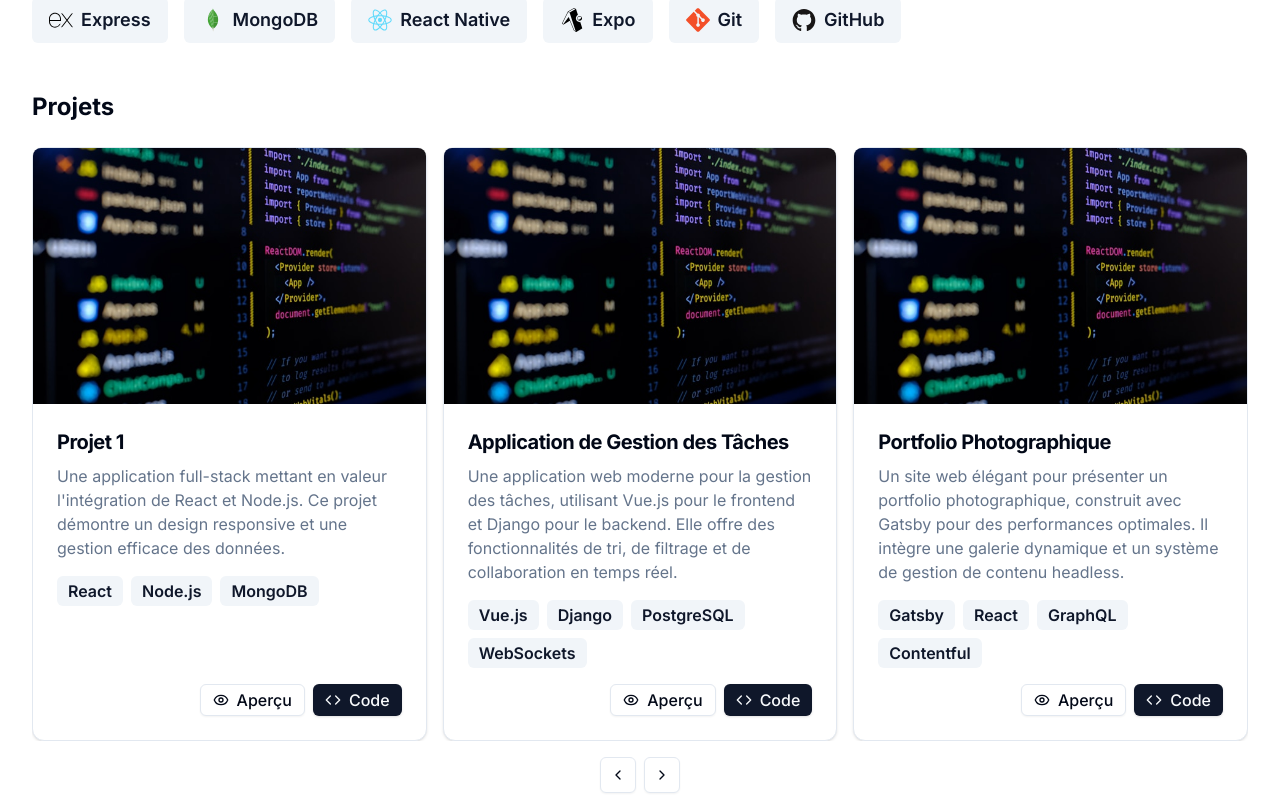
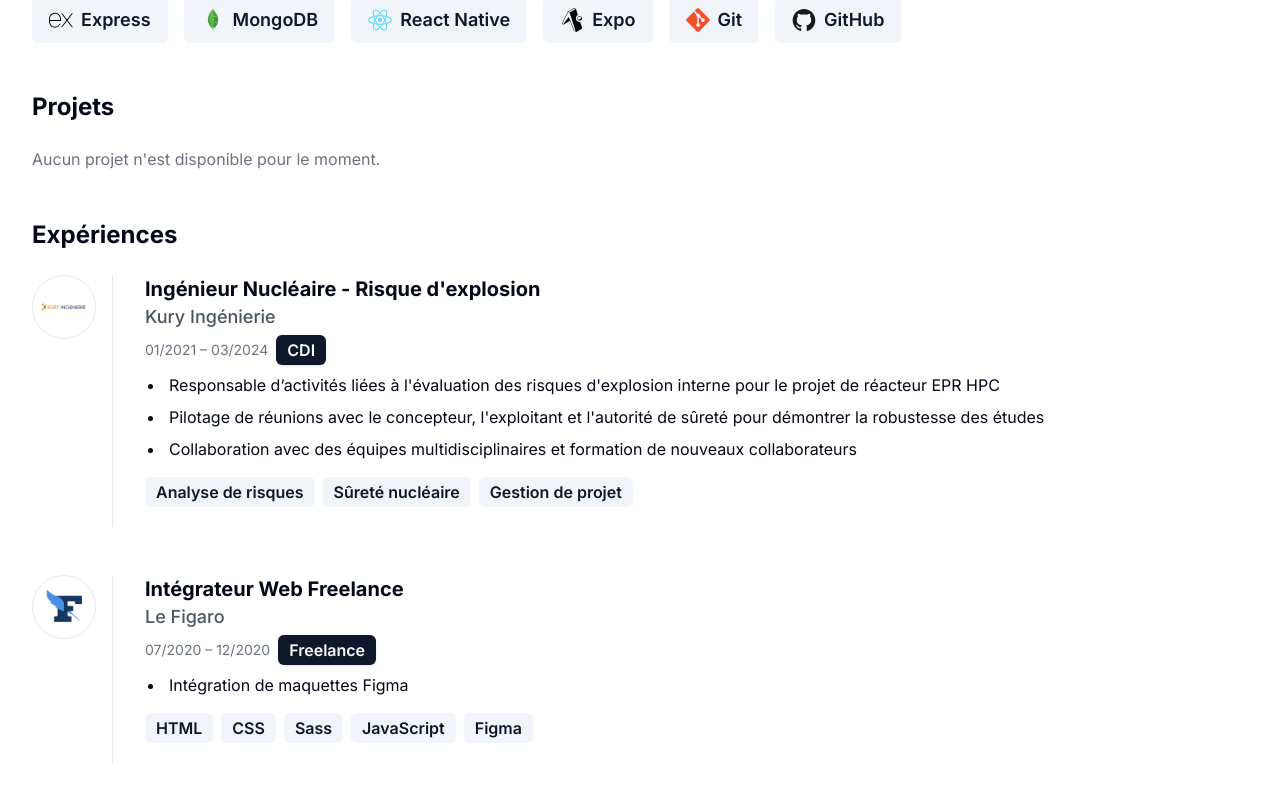
Before and after one commit to vinesk/my-portfolio, a Next.js app: page / in a window 1280 px wide. Shown: the part 626-1435 px from the top of the page. Built offline with nearby package versions, Linux system fonts and the light colour scheme.

Commit message:
Comment templates for projects

```diff
--- a/data/projects.ts
+++ b/data/projects.ts
@@ -11,44 +11,44 @@ export interface Project {
 }
 
 export const projects: Project[] = [
-  {
-    id: uuidv4(),
-    title: "Projet 1",
-    description:
-      "Une application full-stack mettant en valeur l'intégration de React et Node.js. Ce projet démontre un design responsive et une gestion efficace des données.",
-    // image: "https://placehold.co/600x400",
-    skills: ["React", "Node.js", "MongoDB"],
-    previewUrl: "https://project1.com",
-    codeUrl: "https://github.com/yourusername/project1",
-  },
-  {
-    id: uuidv4(),
-    title: "Application de Gestion des Tâches",
-    description:
-      "Une application web moderne pour la gestion des tâches, utilisant Vue.js pour le frontend et Django pour le backend. Elle offre des fonctionnalités de tri, de filtrage et de collaboration en temps réel.",
-    // image: "https://placehold.co/600x400",
-    skills: ["Vue.js", "Django", "PostgreSQL", "WebSockets"],
-    previewUrl: "https://taskmanager.example.com",
-    codeUrl: "https://github.com/yourusername/task-manager",
-  },
-  {
-    id: uuidv4(),
-    title: "Portfolio Photographique",
-    description:
-      "Un site web élégant pour présenter un portfolio photographique, construit avec Gatsby pour des performances optimales. Il intègre une galerie dynamique et un système de gestion de contenu headless.",
-    // image: "https://placehold.co/600x400",
-    skills: ["Gatsby", "React", "GraphQL", "Contentful"],
-    previewUrl: "https://photo-portfolio.example.com",
-    codeUrl: "https://github.com/yourusername/photo-portfolio",
-  },
-  {
-    id: uuidv4(),
-    title: "API de Recommandation de Films",
-    description:
-      "Une API RESTful développée avec FastAPI qui utilise des algorithmes de machine learning pour recommander des films basés sur les préférences de l'utilisateur et l'historique de visionnage.",
-    // image: "https://placehold.co/600x400",
-    skills: ["FastAPI", "Python", "Machine Learning", "SQLAlchemy"],
-    previewUrl: "https://movie-api.example.com/docs",
-    codeUrl: "https://github.com/yourusername/movie-recommendation-api",
-  },
+  // {
+  //   id: uuidv4(),
+  //   title: "Projet 1",
+  //   description:
+  //     "Une application full-stack mettant en valeur l'intégration de React et Node.js. Ce projet démontre un design responsive et une gestion efficace des données.",
+  //   // image: "https://placehold.co/600x400",
+  //   skills: ["React", "Node.js", "MongoDB"],
+  //   previewUrl: "https://project1.com",
+  //   codeUrl: "https://github.com/yourusername/project1",
+  // },
+  // {
+  //   id: uuidv4(),
+  //   title: "Application de Gestion des Tâches",
+  //   description:
+  //     "Une application web moderne pour la gestion des tâches, utilisant Vue.js pour le frontend et Django pour le backend. Elle offre des fonctionnalités de tri, de filtrage et de collaboration en temps réel.",
+  //   // image: "https://placehold.co/600x400",
+  //   skills: ["Vue.js", "Django", "PostgreSQL", "WebSockets"],
+  //   previewUrl: "https://taskmanager.example.com",
+  //   codeUrl: "https://github.com/yourusername/task-manager",
+  // },
+  // {
+  //   id: uuidv4(),
+  //   title: "Portfolio Photographique",
+  //   description:
+  //     "Un site web élégant pour présenter un portfolio photographique, construit avec Gatsby pour des performances optimales. Il intègre une galerie dynamique et un système de gestion de contenu headless.",
+  //   // image: "https://placehold.co/600x400",
+  //   skills: ["Gatsby", "React", "GraphQL", "Contentful"],
+  //   previewUrl: "https://photo-portfolio.example.com",
+  //   codeUrl: "https://github.com/yourusername/photo-portfolio",
+  // },
+  // {
+  //   id: uuidv4(),
+  //   title: "API de Recommandation de Films",
+  //   description:
+  //     "Une API RESTful développée avec FastAPI qui utilise des algorithmes de machine learning pour recommander des films basés sur les préférences de l'utilisateur et l'historique de visionnage.",
+  //   // image: "https://placehold.co/600x400",
+  //   skills: ["FastAPI", "Python", "Machine Learning", "SQLAlchemy"],
+  //   previewUrl: "https://movie-api.example.com/docs",
+  //   codeUrl: "https://github.com/yourusername/movie-recommendation-api",
+  // },
 ];
--- a/next.config.mjs
+++ b/next.config.mjs
@@ -1,7 +1,12 @@
 /** @type {import('next').NextConfig} */
 const nextConfig = {
   images: {
-    domains: ["placehold.co"],
+    remotePatterns: [
+      {
+        protocol: "https",
+        hostname: "placehold.co",
+      },
+    ],
   },
 };
 
```
